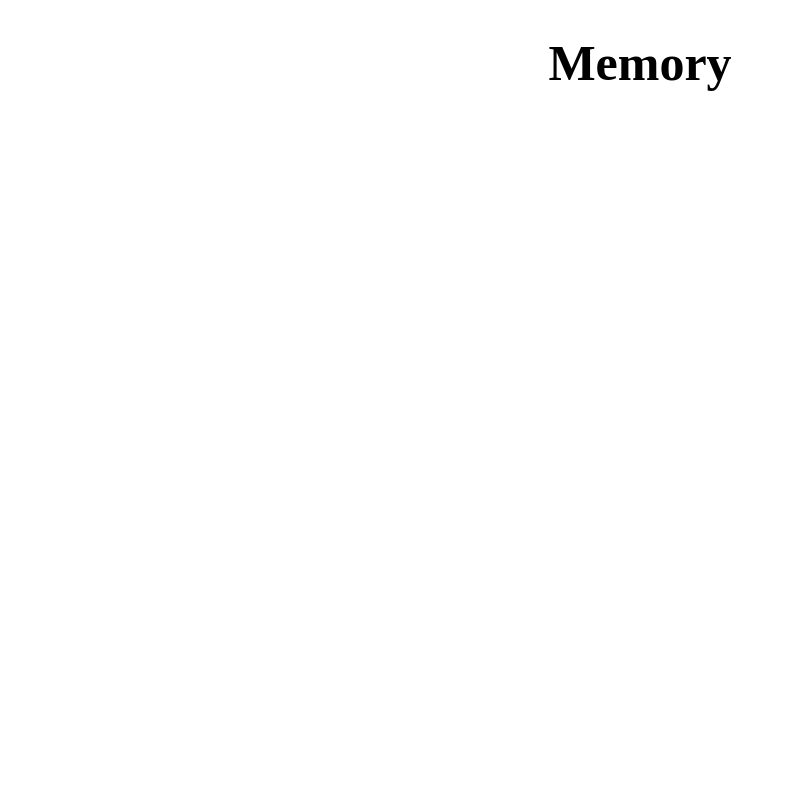
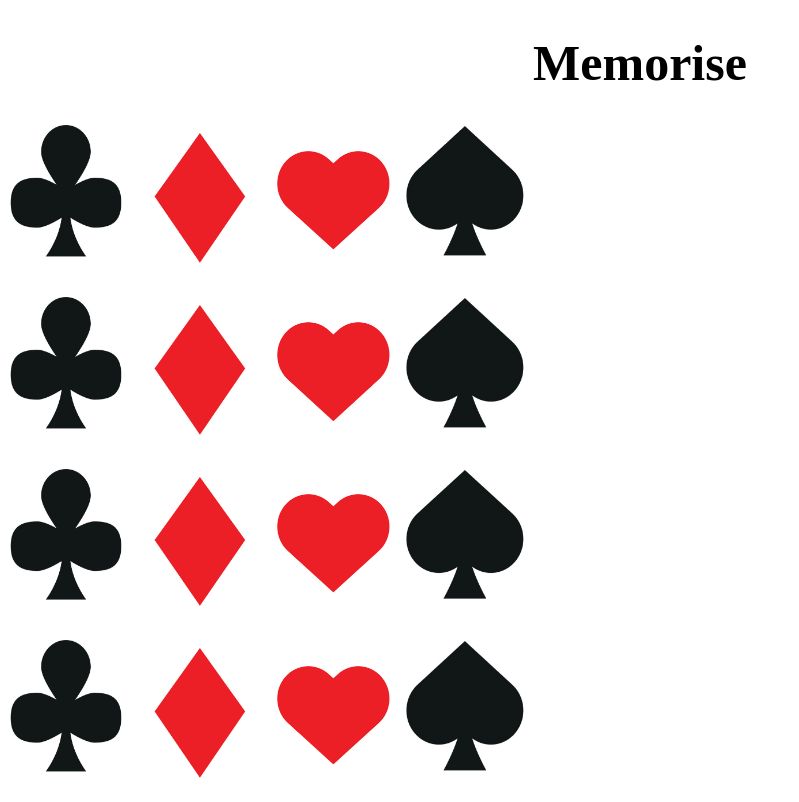
Before and after one commit to jarough/memory, a plain HTML site: page index.html in a window 1280 px wide. Shown: the whole page, without its empty margins (0-799 px from the left). Drawn offline with Linux system fonts and the light colour scheme.

Commit message:
Added card symbol images to 'assets' folder. Created layout for README file.

```diff
--- a/index.html
+++ b/index.html
@@ -3,10 +3,30 @@
 <head>
     <meta charset="UTF-8">
     <meta name="viewport" content="width=device-width, initial-scale=1.0">
-    <title>Memory Game</title>
+    <title>Memorise | Puzzle Game</title>
+    <!-- style.css -->
     <link rel="stylesheet" href="style.css">
 </head>
 <body>
-    <h1>Memory</h1>
+    <h1>Memorise</h1>
+    <img src="assets/club.png">
+    <img src="assets/diamond.png">
+    <img src="assets/heart.png">
+    <img src="assets/spade.png">
+    <br><br>
+    <img src="assets/club.png">
+    <img src="assets/diamond.png">
+    <img src="assets/heart.png">
+    <img src="assets/spade.png">
+    <br><br>
+    <img src="assets/club.png">
+    <img src="assets/diamond.png">
+    <img src="assets/heart.png">
+    <img src="assets/spade.png">
+    <br><br>
+    <img src="assets/club.png">
+    <img src="assets/diamond.png">
+    <img src="assets/heart.png">
+    <img src="assets/spade.png">
 </body>
 </html>
--- a/style.css
+++ b/style.css
@@ -13,3 +13,7 @@ p {
     text-align: center;
     font-size: 25px;
 }
+
+img {
+    width: 10%;
+}
```
Also changed, not shown: assets/club.png (added), assets/diamond.png (added), assets/heart.png (added), assets/spade.png (added), 1 other file.
